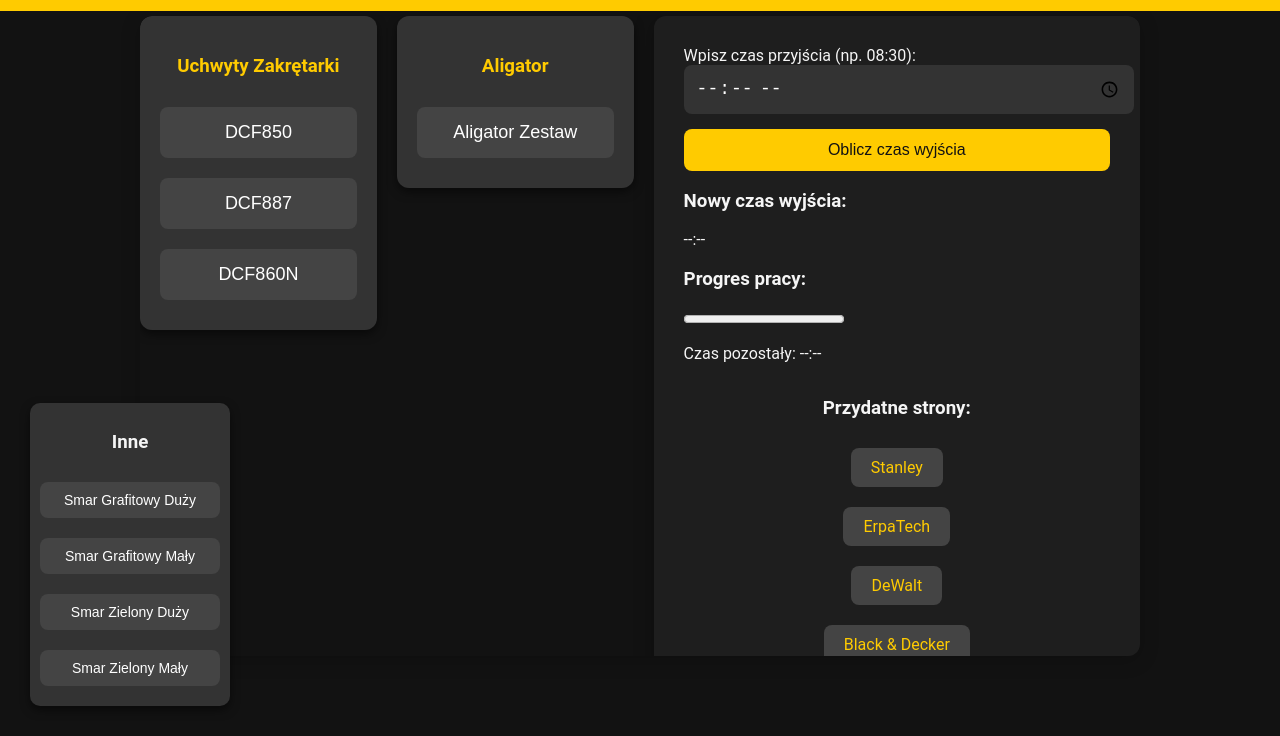
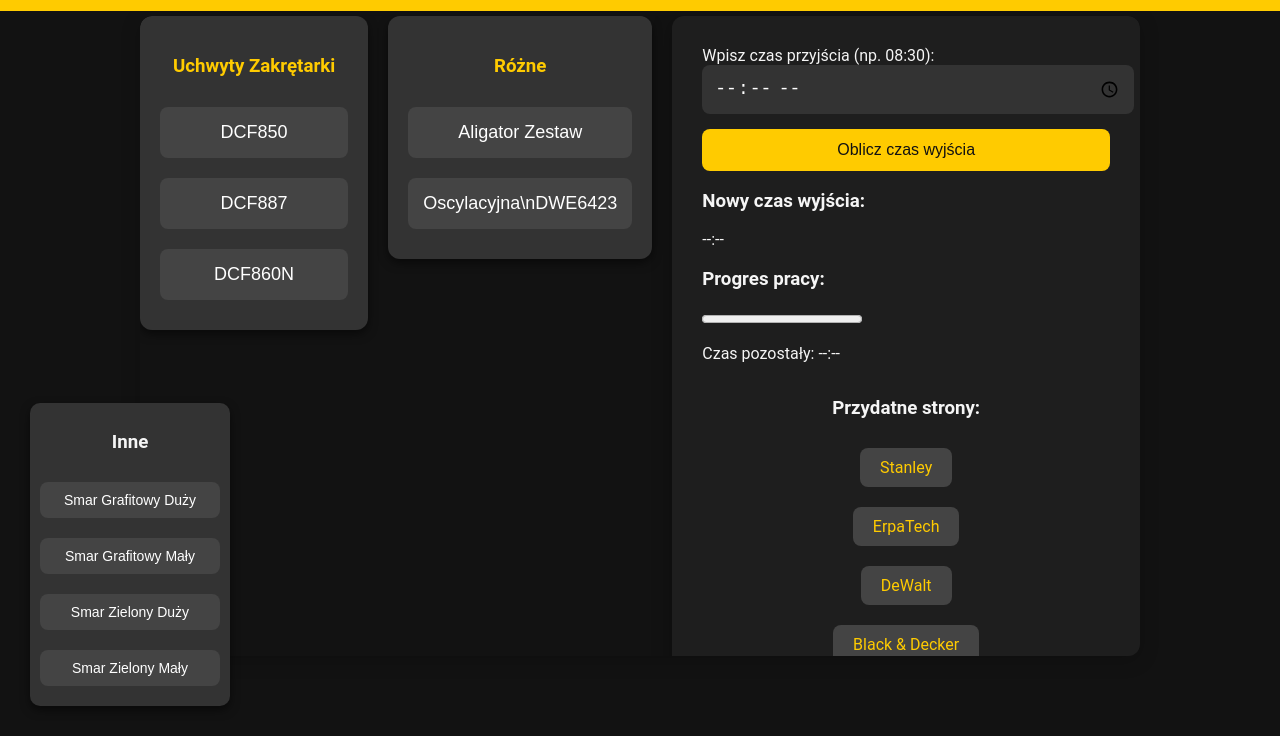
Before and after one commit to PrezmoZnafca/Pomocnik-Serwisowy, a plain HTML site: page index.html in a window 1280 px wide. Shown: the part 64-800 px from the top of the page. Drawn offline with Linux system fonts and the light colour scheme.

Commit message:
Update index.html

```diff
--- a/index.html
+++ b/index.html
@@ -26,8 +26,9 @@
     </div>
 
     <div class="devices-container fade-in">
-        <h3>Aligator</h3>
+        <h3>Różne</h3>
         <button onclick="copyData('N233871, 1\n330003-60, 1\nN233867, 1\n330003-64, 1\nN233866, 1\nN915019, 1\nN915018, 1\nN077124, 1\n577744-00, 1\nN233864, 2\nN233863, 2\n323711-41, 1\nN077123, 1\nN093430, 2\nN233865, 1\nN233859, 1\n870889-02, 1')">Aligator Zestaw</button>
+        <button onclick="copyData('N430442, 1\nN329079, 1\nNA293294, 1')">Oscylacyjna\nDWE6423</button>
     </div>
 
     <div class="main-content fade-in">
```
